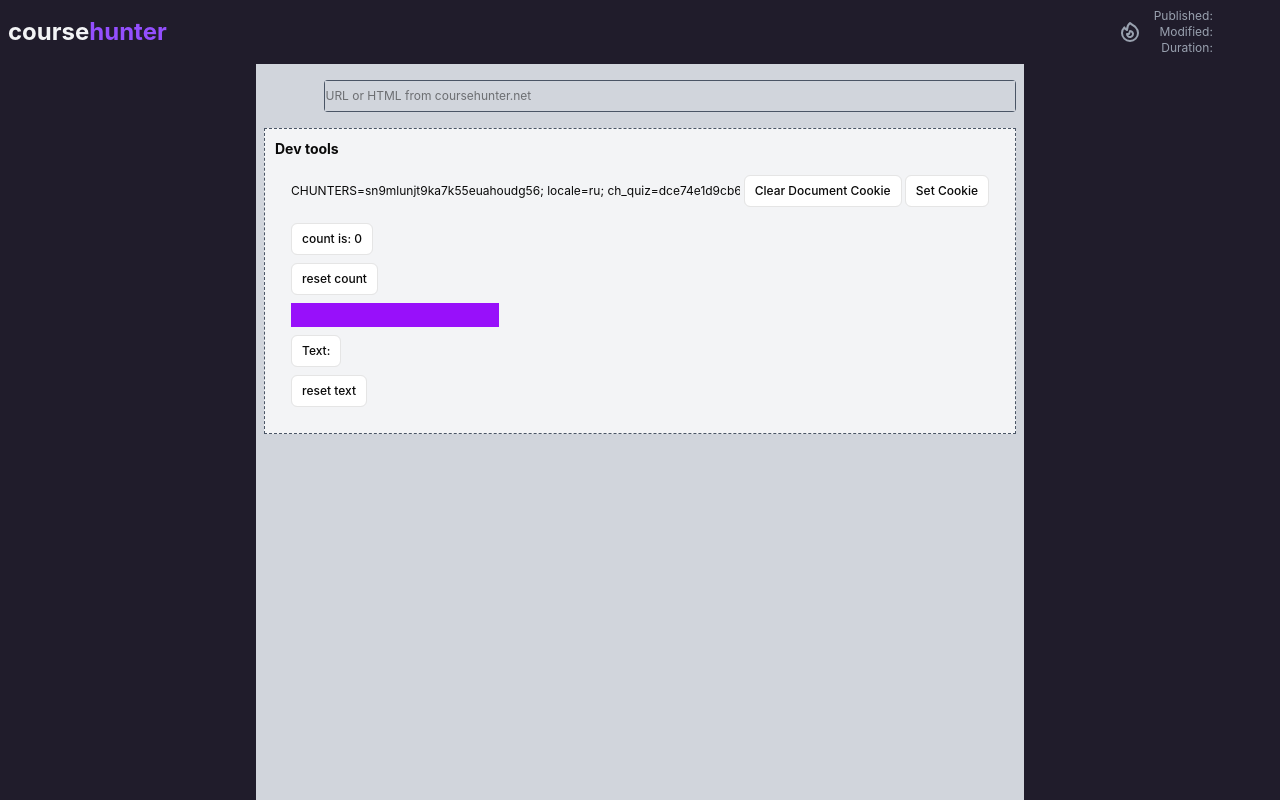
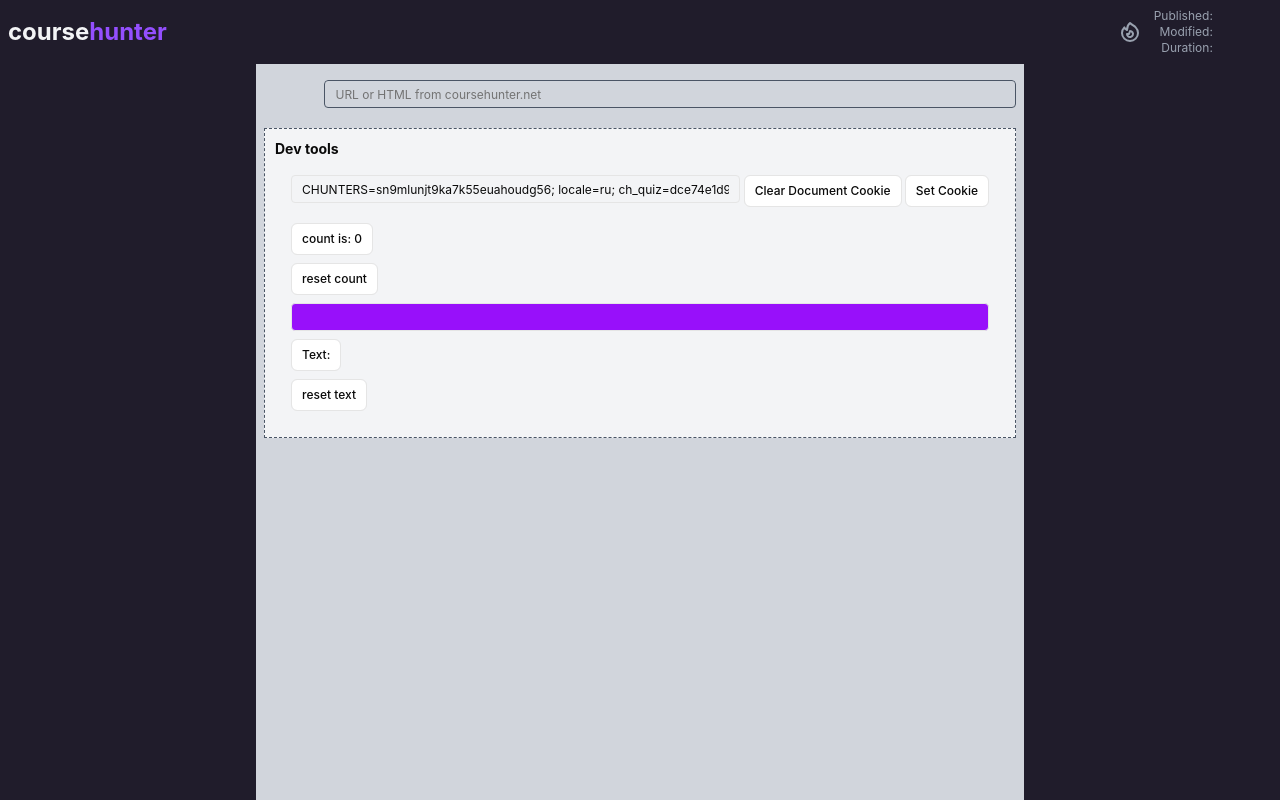
Before and after one commit to maxzz/ch-spy, a React (Vite) app: page / in a window 1280 px wide. Built offline with nearby package versions, Linux system fonts and the light colour scheme; what jotai-family would draw is missing.

Commit message:
WIP. code review. 5. switch to shadcn input

```diff
--- a/src/course-hunter/assets/styles/styles.css
+++ /dev/null
@@ -1,12 +0,0 @@
-@reference "tailwindcss";
-
-/* Shared controls: ported from the previous app's index.css */
-@layer components {
-    .btn {
-        @apply px-2 py-1 text-sm leading-normal border rounded-sm bg-gray-200 text-gray-900 border-gray-500 hover:bg-gray-300 active:scale-105 focus:outline-none focus:ring-offset-1 focus:ring-2 select-none ring-purple-600 ring-offset-gray-200;
-    }
-
-    .input {
-        @apply px-2 py-2 text-sm border rounded-sm;
-    }
-}
--- a/src/course-hunter/components/0-all/app.tsx
+++ b/src/course-hunter/components/0-all/app.tsx
@@ -1,6 +1,5 @@
 import { CourseHunterApp } from './0-all-main';
 
-import '../../assets/styles/styles.css';
 import '../../assets/styles/scrollbars.css';
 export function App() {
     return <CourseHunterApp />;
--- a/src/course-hunter/components/2-main/1-source-row.tsx
+++ b/src/course-hunter/components/2-main/1-source-row.tsx
@@ -1,6 +1,7 @@
 import { useAtom, useAtomValue, useSetAtom } from 'jotai';
 import { cx } from '../../../utils/lib/classnames';
 import { Button } from '@/ui/shadcn/button';
+import { Input } from '@/ui/shadcn/input';
 import { CLEAR_BUTTON_ID, clearSourceAtom, parseOrFetchAtom } from '../../store/a-actions';
 import { fetchButtonNameAtom } from '../../store/a-derived';
 import { sourceInputAtom } from '../../store/a-local-storage-atoms';
@@ -30,8 +31,8 @@ export function SourceRow() {
             </Button>
 
             <div className="focus-within:ring-2 ring-offset-2 ring-purple-600 ring-offset-gray-200 rounded overflow-hidden flex flex-1">
-                <input
-                    className={cx('flex-1 input text-xs outline-none border-gray-600', sourceInput ? 'border-r-0' : 'border')}
+                <Input
+                    className={cx('flex-1 text-xs outline-none border-gray-600', sourceInput ? 'border-r-0' : 'border')}
                     value={sourceInput}
                     onChange={(event) => setSourceInput(event.target.value)}
                     onKeyDown={(event) => {
--- a/src/course-hunter/components/2-main/2-3-player-items-row.tsx
+++ b/src/course-hunter/components/2-main/2-3-player-items-row.tsx
@@ -1,6 +1,7 @@
 import { useAtom, useAtomValue, useSetAtom } from 'jotai';
 import { classNames } from '@/utils/classnames';
 import { Button } from '@/ui/shadcn/button';
+import { Input } from '@/ui/shadcn/input';
 
 import { itemsAtom, playerItemsUrlAtom } from '../../store/a-local-storage-state';
 import { clearPlayItemsAtom, parsePlayerItemsAtom } from '../../store/a-actions';
@@ -22,7 +23,7 @@ export function PlayerItemsRow() {
         <div className={classNames('transition-transform duration-1000', items.length > 0 && '-translate-x-28 -translate-y-6 scale-50')}>
 
             <div className="mt-4 mb-2 text-sm flex">
-                <a className="btn mr-1 text-xs" href={playerItemsUrl} target="_blank" rel="noreferrer">
+                <a className={classNames(btnClasses, "mr-1 text-xs")} href={playerItemsUrl} target="_blank" rel="noreferrer">
                     Get items from:
                 </a>
 
@@ -36,8 +37,8 @@ export function PlayerItemsRow() {
             </div>
 
             <div className="flex">
-                <input
-                    className="text-xs focus:ring-2 focus:ring-offset-2 focus:ring-purple-600 focus:ring-offset-gray-200 outline-none flex-1 input"
+                <Input
+                    className="text-xs focus:ring-2 focus:ring-offset-2 focus:ring-purple-600 focus:ring-offset-gray-200 outline-none flex-1"
                     value={playerItemsJson}
                     onChange={(event) => setPlayerItemsJson(event.target.value)}
                     onKeyDown={(event) => { if (event.key === 'Enter') { parsePlayerItems(); } }}
@@ -55,3 +56,20 @@ export function PlayerItemsRow() {
         </div>
     );
 }
+
+const btnClasses = "\
+px-2 py-1 text-sm leading-normal \
+border \
+rounded-sm \
+bg-gray-200 \
+text-gray-900 \
+border-gray-500 \
+hover:bg-gray-300 \
+active:scale-105 \
+focus:outline-none \
+focus:ring-offset-1 \
+focus:ring-2 \
+select-none \
+ring-purple-600 \
+ring-offset-gray-200 \
+";
--- a/src/course-hunter/components/2-main/2-4-generated-items.tsx
+++ b/src/course-hunter/components/2-main/2-4-generated-items.tsx
@@ -1,6 +1,7 @@
 import { useAtomValue, useSetAtom } from 'jotai';
 import { classNames } from '@/utils/classnames';
 import { Button } from '@/ui/shadcn/button';
+import { Input } from '@/ui/shadcn/input';
 
 import { editableTitlesAtom, itemsAtom } from '../../store/a-local-storage-state';
 import { itemNamesAtom } from '../../store/a-derived';
@@ -32,7 +33,7 @@ function GeneratedListItem({ item, index }: { item: OurItem; index: number; }) {
     return (
         <li className="list-none hover:bg-[#90ff74] grid grid-cols-[1fr_min-content_min-content] gap-x-[0.6rem] items-center">
             {editable
-                ? <input className="p-[0.4rem] text-[0.9rem] leading-4 bg-[hsl(0_0%_100%/0.5)] focus:bg-[#90ff74] border border-[#fcfcfc] focus:outline-none rounded-xs cursor-default focus:cursor-text" defaultValue={name} />
+                ? <Input className="p-[0.4rem] text-[0.9rem] leading-4 bg-[hsl(0_0%_100%/0.5)] focus:bg-[#90ff74] border border-[#fcfcfc] focus:outline-none rounded-xs cursor-default focus:cursor-text" defaultValue={name} />
                 : <div className="pl-2 py-2 text-sm leading-tight hover:bg-[#ffffff80]">{name}</div>
             }
 
--- a/src/course-hunter/components/2-main/2-dev-tools/cookie-setter.tsx
+++ b/src/course-hunter/components/2-main/2-dev-tools/cookie-setter.tsx
@@ -1,6 +1,7 @@
 import { useAtom, useSetAtom } from 'jotai';
 import { cookieInputAtom, clearCookiesAtom, setCookiesAtom } from './store';
 import { Button } from '@/ui/shadcn/button';
+import { Input } from '@/ui/shadcn/input';
 
 export function CookieSetter() {
     const [cookieInput, setCookieInput] = useAtom(cookieInputAtom);
@@ -9,7 +10,7 @@ export function CookieSetter() {
 
     return (
         <div className="m-4 grid grid-cols-[1fr_auto_auto] gap-x-[.2em]">
-            <input
+            <Input
                 className="leading-[1.2em] text-xs"
                 value={cookieInput}
                 onChange={(event) => setCookieInput(event.target.value)}
--- a/src/course-hunter/components/2-main/2-dev-tools/storage-text.tsx
+++ b/src/course-hunter/components/2-main/2-dev-tools/storage-text.tsx
@@ -1,6 +1,7 @@
 import { useAtom } from 'jotai';
 import { storageTextAtom } from './store';
 import { Button } from '@/ui/shadcn/button';
+import { Input } from '@/ui/shadcn/input';
 
 export function StorageText() {
     const [stored, setStored] = useAtom(storageTextAtom);
@@ -14,8 +15,8 @@ export function StorageText() {
                 reset count
             </Button>
 
-            <input
-                className="px-2 py-1 text-gray-100 bg-purple-600"
+            <Input
+                className="text-gray-100 bg-purple-600"
                 value={stored.text}
                 onChange={(event) => setStored((prev) => ({ ...prev, text: event.target.value }))}
             />
```
